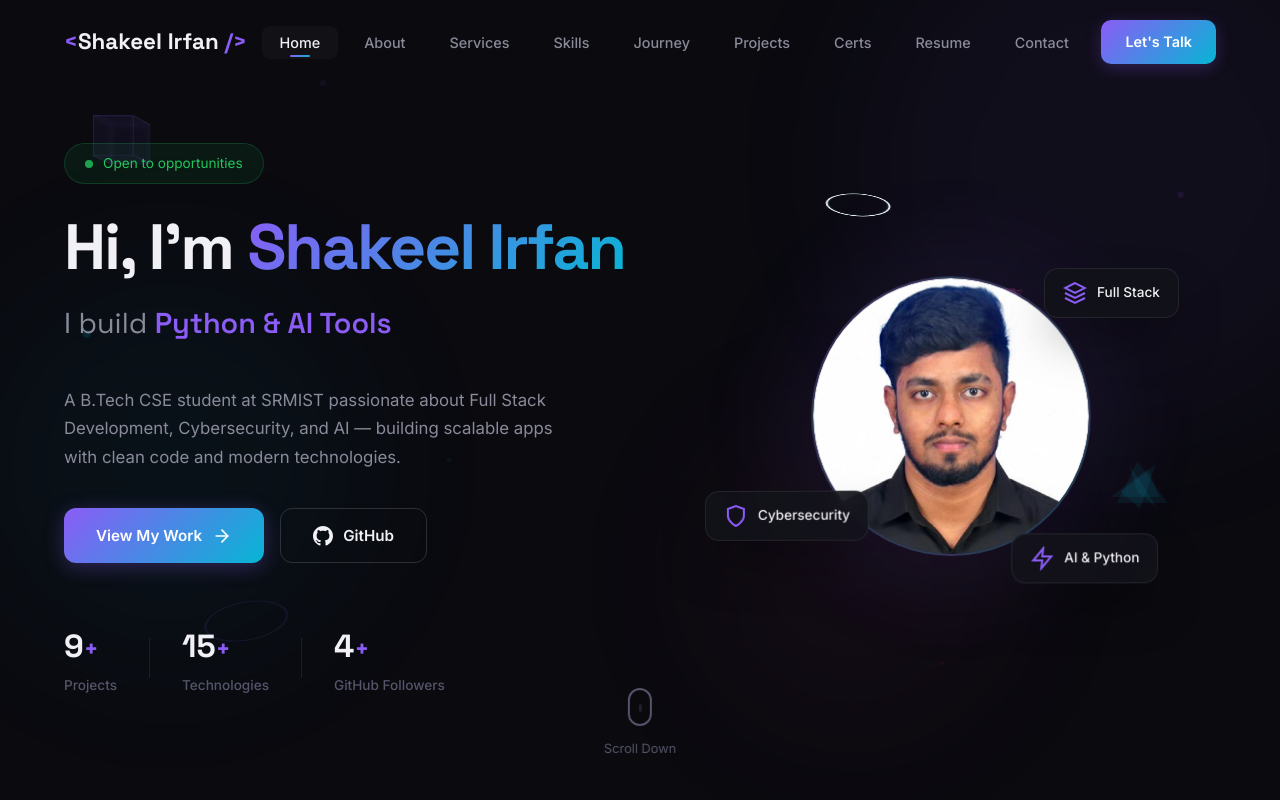
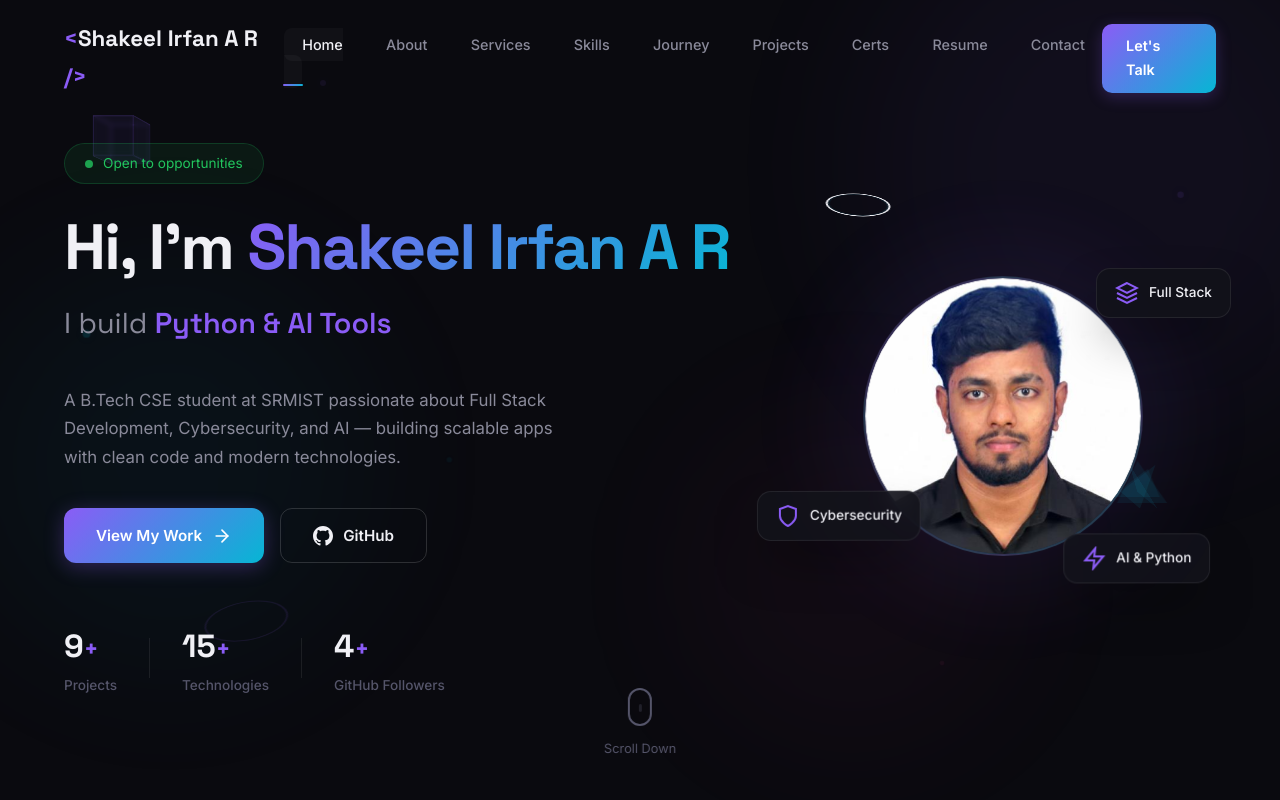
Before and after one commit to irfanshakeel1094/Portfolio, a React (Vite) app: page / in a window 1280 px wide. Shown: the top 800 px of the page. Built offline with nearby package versions, Linux system fonts and the light colour scheme.

Commit message:
name update

```diff
--- a/index.html
+++ b/index.html
@@ -5,13 +5,13 @@
     <link rel="icon" type="image/svg+xml" href="/favicon.svg" />
     <meta name="viewport" content="width=device-width, initial-scale=1.0" />
     <meta name="description" content="Shakeel Irfan A R — B.Tech CSE student at SRMIST. Full Stack Developer, Cybersecurity Enthusiast, and AI Explorer." />
-    <meta property="og:title" content="Shakeel Irfan — Portfolio" />
+    <meta property="og:title" content="Shakeel Irfan A R — Portfolio" />
     <meta property="og:description" content="B.Tech CSE student at SRMIST. Full Stack Developer, Cybersecurity Enthusiast, and AI Explorer." />
     <meta property="og:type" content="website" />
     <link rel="preconnect" href="https://fonts.googleapis.com" />
     <link rel="preconnect" href="https://fonts.gstatic.com" crossorigin />
     <link rel="stylesheet" href="https://fonts.googleapis.com/css2?family=Inter:wght@300;400;500;600;700;800&family=Space+Grotesk:wght@400;500;600;700&display=swap" />
-    <title>Shakeel Irfan — Portfolio</title>
+    <title>Shakeel Irfan A R — Portfolio</title>
   </head>
   <body>
     <div id="loader" style="position:fixed;inset:0;z-index:9999;display:flex;align-items:center;justify-content:center;background:#0a0a0f;transition:opacity .5s">
--- a/src/components/AdminPanel.jsx
+++ b/src/components/AdminPanel.jsx
@@ -118,7 +118,7 @@ export default function AdminPanel() {
     const saved = getAdminData();
     return saved || {
       hero: {
-        name: 'Shakeel Irfan',
+        name: 'Shakeel Irfan A R',
         subtitle: 'A B.Tech CSE student at SRMIST passionate about Full Stack Development, Cybersecurity, and AI — building scalable apps with clean code and modern technologies.',
       },
       about: {
--- a/src/components/Footer.jsx
+++ b/src/components/Footer.jsx
@@ -6,7 +6,7 @@ export default function Footer() {
       <div className="container">
         <div className="footer-content">
           <a href="#hero" className="footer-logo">
-            <span className="logo-bracket">&lt;</span>Shakeel Irfan<span className="logo-bracket"> /&gt;</span>
+            <span className="logo-bracket">&lt;</span>Shakeel Irfan A R<span className="logo-bracket"> /&gt;</span>
           </a>
           <p className="footer-text">Crafted with passion & code from Chennai, India</p>
           <p className="footer-copyright">&copy; 2026 Shakeel Irfan A R. All rights reserved.</p>
--- a/src/components/Hero.jsx
+++ b/src/components/Hero.jsx
@@ -20,7 +20,7 @@ export default function Hero() {
 
   const [heroData, setHeroData] = useState(() => {
     const data = getAdminData();
-    return data?.hero || { name: 'Shakeel Irfan', subtitle: 'A B.Tech CSE student at SRMIST passionate about Full Stack Development, Cybersecurity, and AI — building scalable apps with clean code and modern technologies.' };
+    return data?.hero || { name: 'Shakeel Irfan A R', subtitle: 'A B.Tech CSE student at SRMIST passionate about Full Stack Development, Cybersecurity, and AI — building scalable apps with clean code and modern technologies.' };
   });
 
   useEffect(() => {
@@ -139,7 +139,7 @@ export default function Hero() {
           <div className="hero-image-wrapper">
             <div className="hero-glow" data-depth="0.5"></div>
             <div className="hero-avatar" data-depth="1.2">
-              <img src={profileImg} alt="Shakeel Irfan" className="avatar-image" />
+              <img src={profileImg} alt="Shakeel Irfan A R" className="avatar-image" />
             </div>
             <div className="floating-card card-1" data-depth="2">
               <svg width="24" height="24" viewBox="0 0 24 24" fill="none" stroke="currentColor" strokeWidth="2"><path d="M12 2L2 7l10 5 10-5-10-5z"/><path d="M2 17l10 5 10-5"/><path d="M2 12l10 5 10-5"/></svg>
--- a/src/components/Navbar.jsx
+++ b/src/components/Navbar.jsx
@@ -47,7 +47,7 @@ export default function Navbar() {
     <nav className={`navbar${scrolled ? ' scrolled' : ''}`} id="navbar">
       <div className="nav-container">
         <a href="#hero" className="nav-logo">
-          <span className="logo-bracket">&lt;</span>Shakeel Irfan<span className="logo-bracket"> /&gt;</span>
+          <span className="logo-bracket">&lt;</span>Shakeel Irfan A R<span className="logo-bracket"> /&gt;</span>
         </a>
         <ul className={`nav-links${menuOpen ? ' open' : ''}`} id="navLinks">
           {navItems.map(item => (
```
Also changed, not shown: 1 other file (tests, documents, lock files or other folders).
